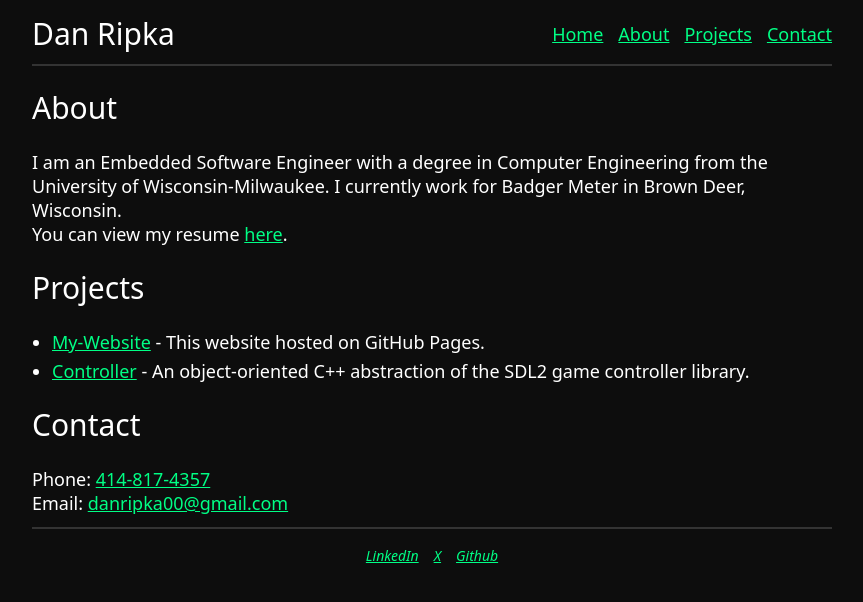
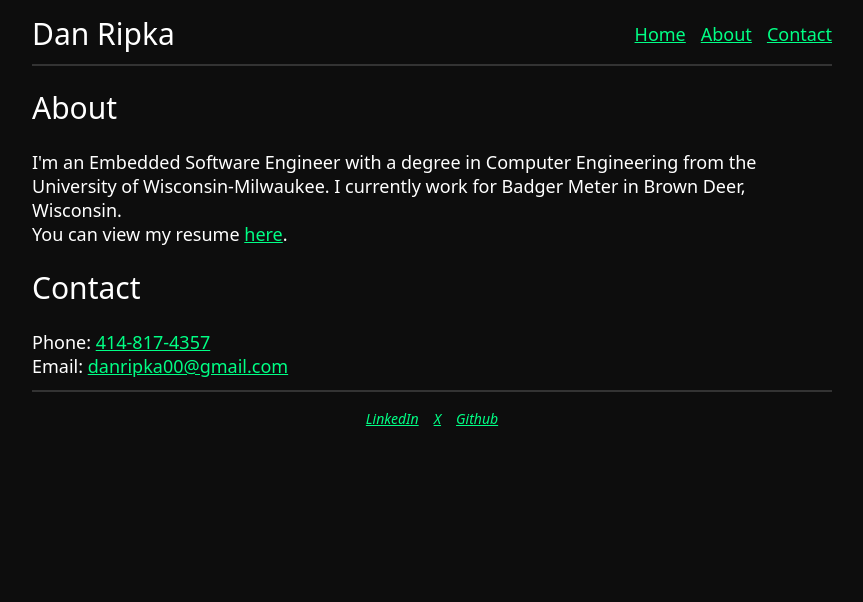
Before and after one commit to danripka/My-Website, a plain HTML site: page index.html in a window 1280 px wide. Shown: the whole page, without its empty margins (208-1071 px from the left). Drawn offline with Linux system fonts and the light colour scheme.

Commit message:
Removed projects

```diff
--- a/components/header.js
+++ b/components/header.js
@@ -10,7 +10,6 @@ class Header extends HTMLElement {
             <nav>
                 <a href="/">Home</a>
                 <a href="#about">About</a>
-                <a href="#projects">Projects</a>
                 <a href="#contact">Contact</a>
             </nav>
         </header>
--- a/index.html
+++ b/index.html
@@ -29,22 +29,12 @@
   <main>
     <section id="about">
       <h3>About</h3>
-      <p>I am an Embedded Software Engineer with a degree in Computer Engineering from the University of
+      <p>I'm an Embedded Software Engineer with a degree in Computer Engineering from the University of
         Wisconsin-Milwaukee. I currently work for Badger Meter in Brown Deer, Wisconsin.</p>
-      <p>You can view my resume <a href="../documents/resume.pdf" target="_blank" rel="noopener noreferrer">here</a>.
+      <p>
+        You can view my resume <a href="../documents/resume.pdf" target="_blank" rel="noopener noreferrer">here</a>.
       </p>
-    </section>
-    <section id="projects">
-      <h3>Projects</h3>
-      <ul>
-        <li><a href="https://github.com/danripka/My-Website" target="_blank" rel="noopener noreferrer">My-Website</a> -
-          This website hosted on
-          GitHub Pages.</li>
-        <li><a href="https://github.com/danripka/Controller" target="_blank" rel="noopener noreferrer">Controller</a> -
-          An
-          object-oriented C++
-          abstraction of the SDL2 game controller library.</li>
-      </ul>
+      <p></p>
     </section>
     <section id="contact">
       <h3>Contact</h3>
```
